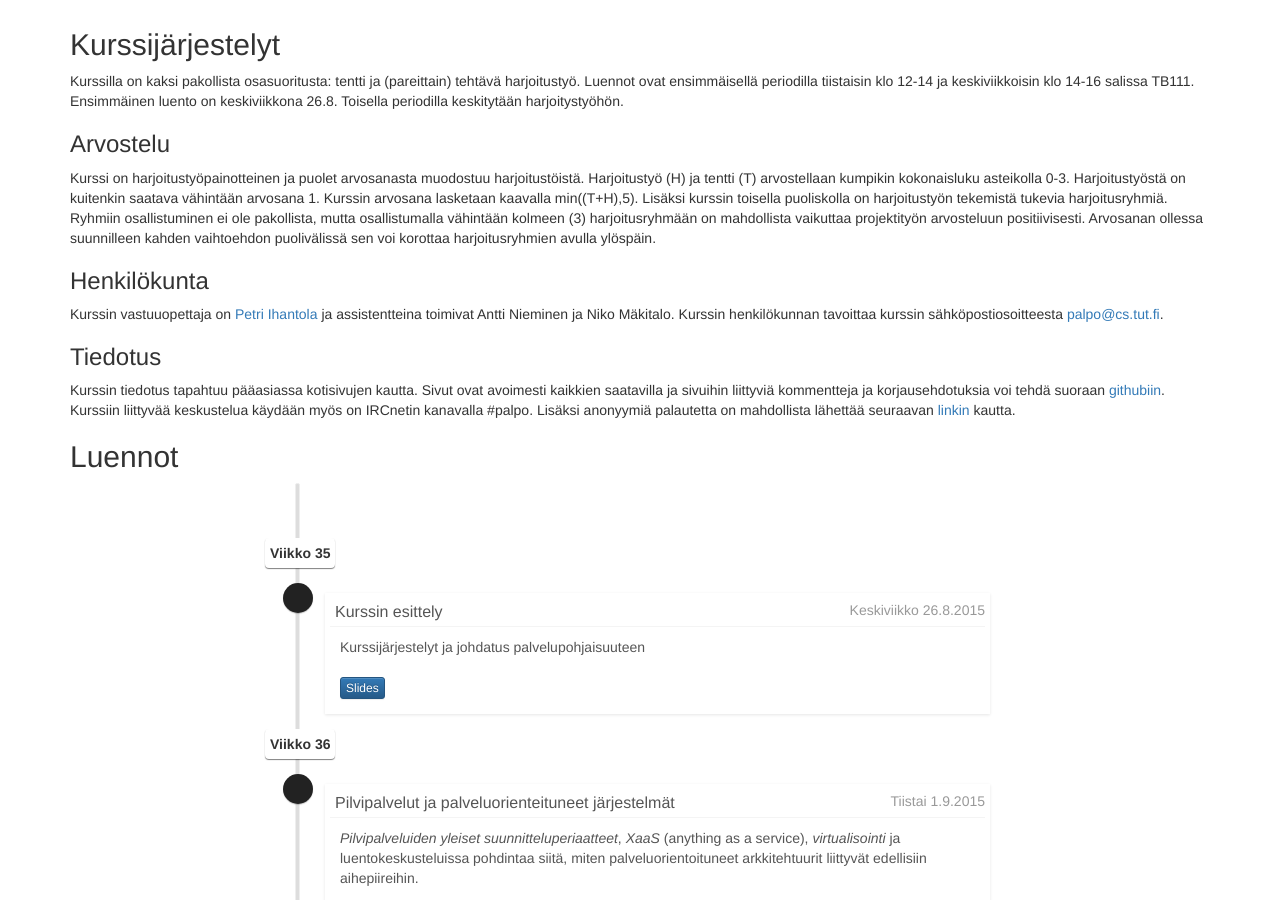
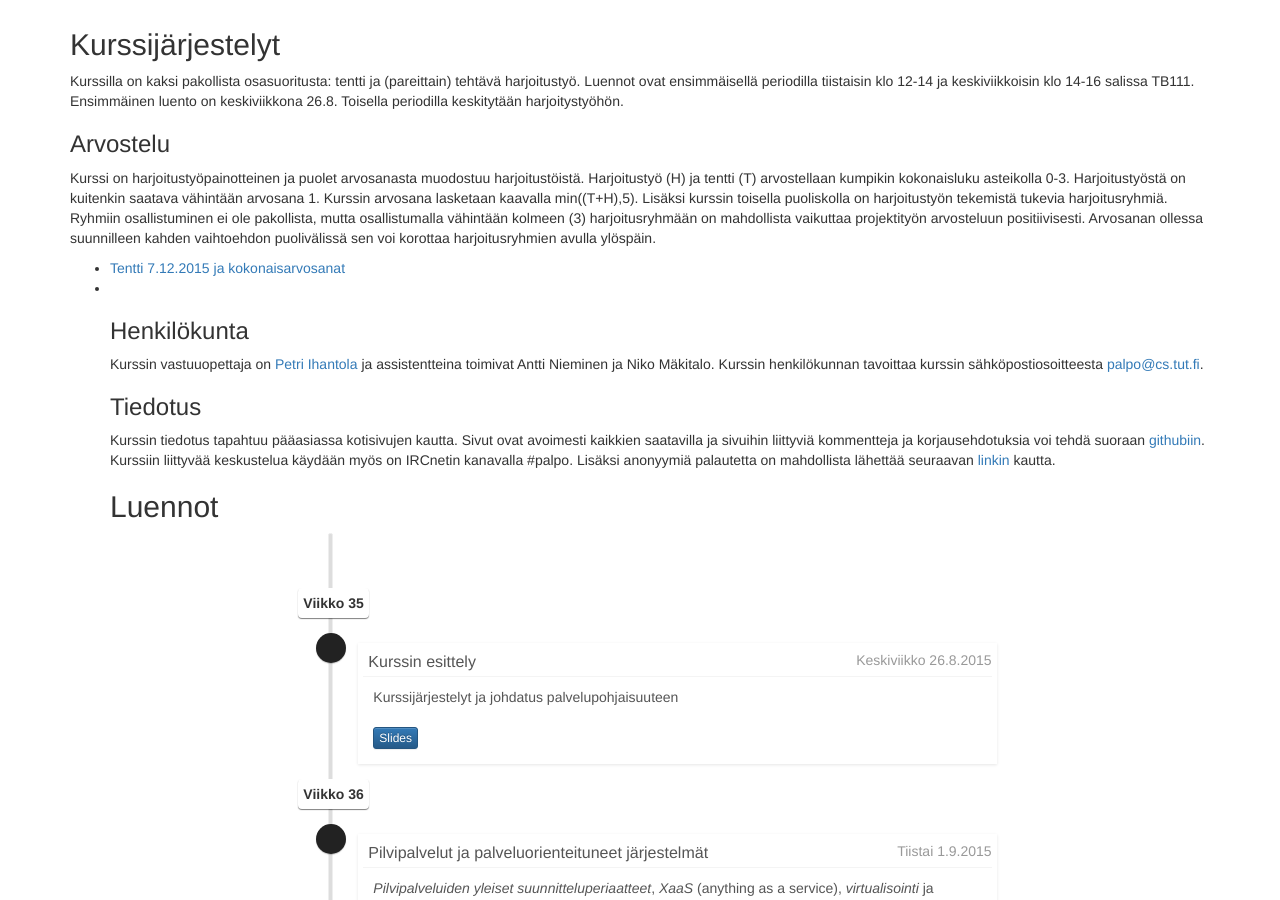
Before and after one commit to Palpo/palpo.github.io, a Jekyll site: the page built from index.html, in a window 1280 px wide and 900 px high, scrolled down 423 px. Built offline with Jekyll 4.4.1, drawn with Linux system fonts in a browser that asks for light colours; nearby versions of some CDN libraries.

Commit message:
grades after the first exam

```diff
--- a/index.html
+++ b/index.html
@@ -11,6 +11,9 @@ layout: default
 
     <h3>Arvostelu</h3>
     <p>Kurssi on harjoitustyöpainotteinen ja puolet arvosanasta muodostuu harjoitustöistä. Harjoitustyö (H) ja tentti (T) arvostellaan kumpikin kokonaisluku asteikolla 0-3. Harjoitustyöstä on kuitenkin saatava vähintään arvosana 1. Kurssin arvosana lasketaan kaavalla min((T+H),5). Lisäksi kurssin toisella puoliskolla on harjoitustyön tekemistä tukevia harjoitusryhmiä. Ryhmiin osallistuminen ei ole pakollista, mutta osallistumalla vähintään kolmeen (3) harjoitusryhmään on mahdollista vaikuttaa projektityön arvosteluun positiivisesti. Arvosanan ollessa suunnilleen kahden vaihtoehdon puolivälissä sen voi korottaa harjoitusryhmien avulla ylöspäin.</p>
+
+    <ul><li><a href="kokonaisarvosanat-07122005.pdf">Tentti 7.12.2015 ja kokonaisarvosanat</a><li>
+    </li>
 
     <h3>Henkilökunta</h3>
 
```
Also changed, not shown: 1 other file.
